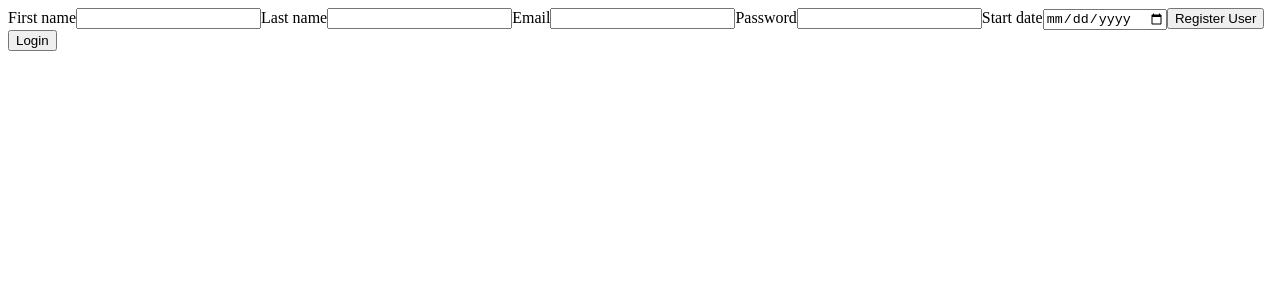
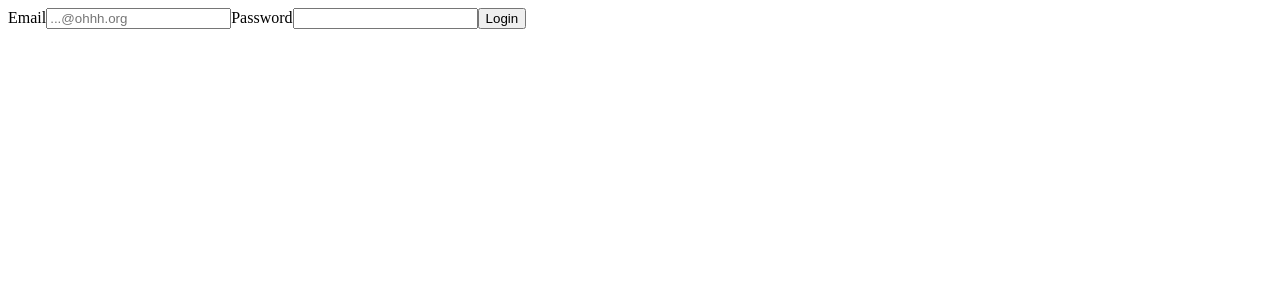
Before and after one commit to annikavennemann/capstone-project, a React (Create React App) app in the folder frontend/: page / in a window 1280 px wide. Shown: the top 300 px of the page. Built offline with nearby package versions, Linux system fonts and the light colour scheme.

Commit message:
edited the login-form and router

```diff
--- a/frontend/package.json
+++ b/frontend/package.json
@@ -9,6 +9,8 @@
     "prop-types": "^15.7.2",
     "react": "^17.0.1",
     "react-dom": "^17.0.1",
+    "react-router": "^5.2.0",
+    "react-router-dom": "^5.2.0",
     "react-scripts": "4.0.0",
     "styled-components": "^5.2.1",
     "uuid": "^8.3.1",
--- a/frontend/src/App.js
+++ b/frontend/src/App.js
@@ -1,4 +1,5 @@
 import {useState} from 'react'
+import { BrowserRouter as Router, Route, Switch } from 'react-router-dom'
 import Form from './components/Registration/Form'
 import Login from './components/Login/Login'
 
@@ -10,9 +11,18 @@ export default function App() {
   }
 
   return (
-    <>
-      <Form onSubmit={addUser}/>
-      <Login />
-    </>
+    <Router>
+      <main>
+        <Switch>
+          <Route path="/create-account">
+            <Form onSubmit={addUser}/>
+          </Route>
+
+          <Route path="/">
+            <Login />
+          </Route>
+        </Switch>
+      </main>
+    </Router>
   );
 }
--- a/frontend/src/components/Login/Login.js
+++ b/frontend/src/components/Login/Login.js
@@ -1,22 +1,53 @@
+import { useState } from 'react'
 import saveLocally from '../../lib/saveLocally';
 
 export default function Login() {
+    const [loginData, setLoginData] = useState({
+      email: '',
+      password: ''
+    })
 
     return (
-        <div className="App">
+        <form>
+          <label htmlFor="email">
+            Email
+            <input
+              type="email"
+              name="email"
+              placeholder="...@ohhh.org"
+              onChange={onChange}
+              value={loginData.email}
+            />
+          </label>
+
+          <label htmlFor="password">
+            Password
+            <input
+              type="password"
+              name="password"
+              onChange={onChange}
+              value={loginData.password}
+            />
+          </label>
+
+
           <button onClick={loginUser}>Login</button>
-        </div>
+        </form>
       );
+
+      function onChange(event) {
+        setLoginData({
+          ...loginData,
+          [event.target.name]: event.target.value
+        })
+      }
 
       function loginUser(event) {
         event.preventDefault();
         var myHeaders = new Headers();
         myHeaders.append('Content-Type', 'application/json');
 
-        var raw = JSON.stringify({
-            email: "annivenne@ohhh.org",
-            password: "hello"
-        });
+        var raw = JSON.stringify(loginData);
 
         var requestOptions = {
             method: 'POST',
```
Also changed, not shown: 1 other file (tests, documents, lock files or other folders).
